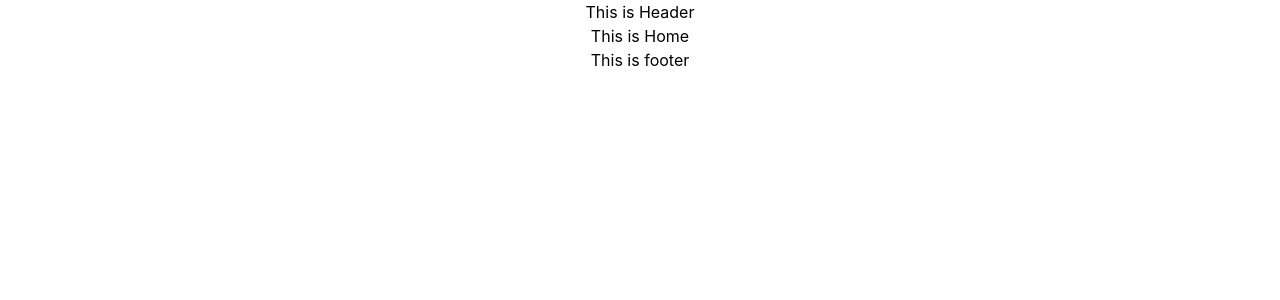
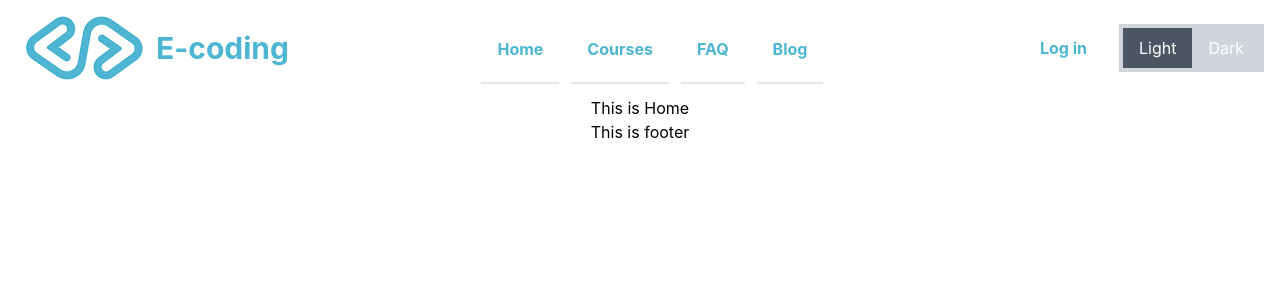
Before and after one commit to Rakib01754/e-coding-client, a React (Create React App) app: page / in a window 1280 px wide. Shown: the top 300 px of the page. Built offline with nearby package versions, Linux system fonts and the light colour scheme.

Commit message:
header menu completed

```diff
--- a/src/components/shared/Header.js
+++ b/src/components/shared/Header.js
@@ -1,9 +1,46 @@
 import React from 'react';
+import { NavLink } from 'react-router-dom';
+import Logo from '../../assets/logo.png'
+
+
 
 const Header = () => {
     return (
         <div>
-            <h1>This is Header</h1>
+            <header className="p-4 dark:bg-gray-800 dark:text-gray-100">
+                <div className="container flex justify-between h-16 mx-auto">
+                    <NavLink rel="noopener noreferrer" to="/" aria-label="Back to homepage" className="flex items-center p-2">
+                        <img src={Logo} alt="site logo" /> <span className='font-bold text-[#4DB6D2] text-3xl ml-3'>E-coding</span>
+                    </NavLink>
+                    <ul className="items-stretch hidden space-x-3 lg:flex font-bold text-[#4DB6D2]">
+                        <li className="flex">
+                            <NavLink rel="noopener noreferrer" to="/" className="flex items-center px-4 -mb-1 border-b-2 dark:border-transparent dark:text-violet-400 dark:border-violet-400">Home</NavLink>
+                        </li>
+                        <li className="flex">
+                            <NavLink rel="noopener noreferrer" to="/courses" className="flex items-center px-4 -mb-1 border-b-2 dark:border-transparent">Courses</NavLink>
+                        </li>
+                        <li className="flex">
+                            <NavLink rel="noopener noreferrer" to="/faq" className="flex items-center px-4 -mb-1 border-b-2 dark:border-transparent">FAQ</NavLink>
+                        </li>
+                        <li className="flex">
+                            <NavLink rel="noopener noreferrer" to="/blog" className="flex items-center px-4 -mb-1 border-b-2 dark:border-transparent">Blog</NavLink>
+                        </li>
+                    </ul>
+                    <div className="items-center flex-shrink-0 hidden lg:flex">
+                        <button className="self-center px-8 py-3 rounded font-bold text-[#4DB6D2]">Log in</button>
+                        <label for="Toggle4" className="inline-flex items-center p-1 cursor-pointer bg-gray-300 text-white">
+                            <input id="Toggle4" type="checkbox" className="hidden peer" />
+                            <span className="px-4 py-2 bg-gray-600 peer-checked:bg-gray-300">Light</span>
+                            <span className="px-4 py-2 bg-gray-300 peer-checked:bg-violet-400">Dark</span>
+                        </label>
+                    </div>
+                    <button className="p-4 lg:hidden">
+                        <svg xmlns="http://www.w3.org/2000/svg" fill="none" viewBox="0 0 24 24" stroke="currentColor" className="w-6 h-6 dark:text-gray-100">
+                            <path strokeLinecap="round" strokeLinejoin="round" strokeWidth="2" d="M4 6h16M4 12h16M4 18h16"></path>
+                        </svg>
+                    </button>
+                </div>
+            </header>
         </div>
     );
 };
```
Also changed, not shown: public/index.html (+4 -4 lines), src/assets/logo.png (added).
